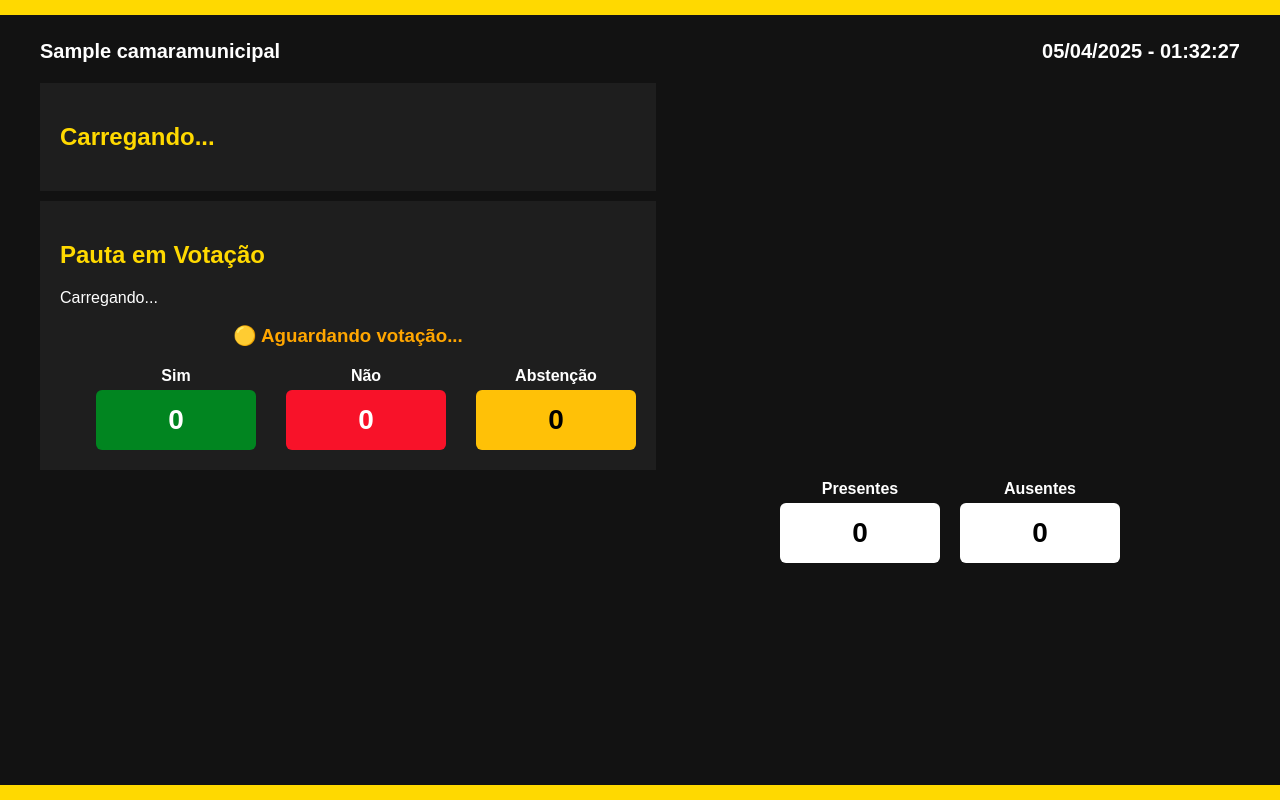
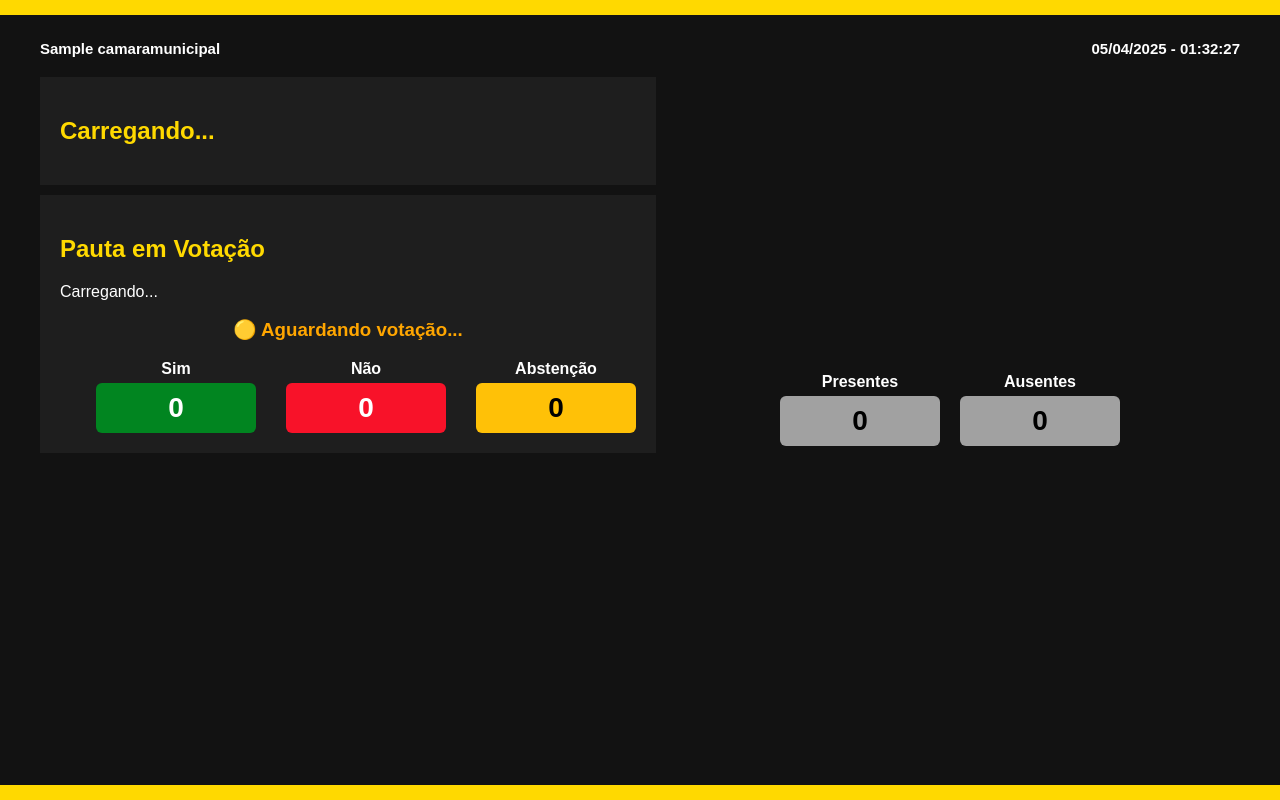
Before and after one commit to amvtec/votafacil1, a Django app: page /painel_publico/ in a window 1280 px wide. Run offline with Django 5.2, Linux system fonts and the light colour scheme; tables that the repository leaves empty hold one stand-in row (values such as "Sample post"); data that the repository does not hold is empty.

Commit message:
ajuste nos templates

```diff
--- a/core/templates/core/painel_publico.html
+++ b/core/templates/core/painel_publico.html
@@ -61,7 +61,7 @@
     }
 
     .titulo-camara {
-      font-size: 20px;
+      font-size: 15px;
       font-weight: bold;
       color: white;
       margin: 0;
@@ -69,7 +69,7 @@
     }
 
     .relogio-container {
-      font-size: 20px;
+      font-size: 15px;
       font-weight: bold;
       color: white;
       white-space: nowrap;
@@ -119,7 +119,7 @@
       background: #252525;
       color: white;
       position: relative;
-      height: 180px;
+      height: 150px;
     }
 
     .presente { background: #0a3110; }
@@ -137,13 +137,13 @@
       display: flex;
       align-items: center;
       justify-content: center;
-      width: 95%;
-      padding: 3px;
+      width: 100%;
+      padding: 0px;
       border-radius: 0px;
-      font-size: 15px;
+      font-size: 18px;
       font-weight: bold;
       text-align: center;
-      min-height: 20px;
+      min-height: 10px;
       margin-top: 5px;
     }
 
@@ -155,7 +155,7 @@
       display: flex;
       justify-content: flex-end;
       gap: 30px;
-      margin-top: 20px;
+      margin-top: 10px;
       flex-wrap: wrap;
     }
 
@@ -174,7 +174,7 @@
 
     .info-box {
       width: 160px;
-      height: 60px;
+      height: 50px;
       display: flex;
       align-items: center;
       justify-content: center;
@@ -184,7 +184,7 @@
       color: black;
     }
 
-    .presentes, .ausentes { background: #ffffff; }
+    .presentes, .ausentes { background: #a1a1a1; }
     .votos-sim { background: #018520; color: white; }
     .votos-nao { background: #f81229; color: white; }
     .votos-abstencao { background: #ffc107; color: black; }
@@ -211,7 +211,7 @@
         display: flex;
         justify-content: flex-end;
         gap: 20px;
-        margin-top: 10px;
+        margin-top: -80px;
         flex-wrap: wrap;
     }
 
@@ -227,8 +227,6 @@
         color: white;
         font-weight: bold;
     }
-
-
 
     #autor-info { text-align: left; }
     #autor-info h4 { margin: 0; font-size: 18px; color: #ffd900; }
```
